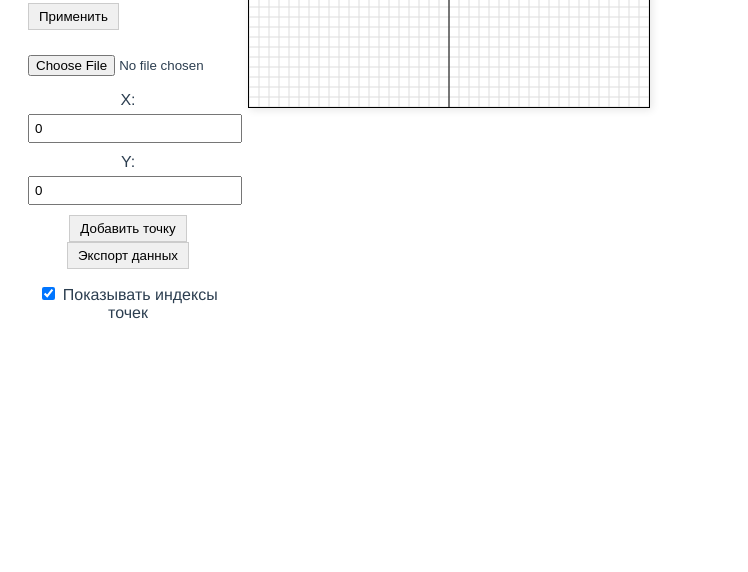
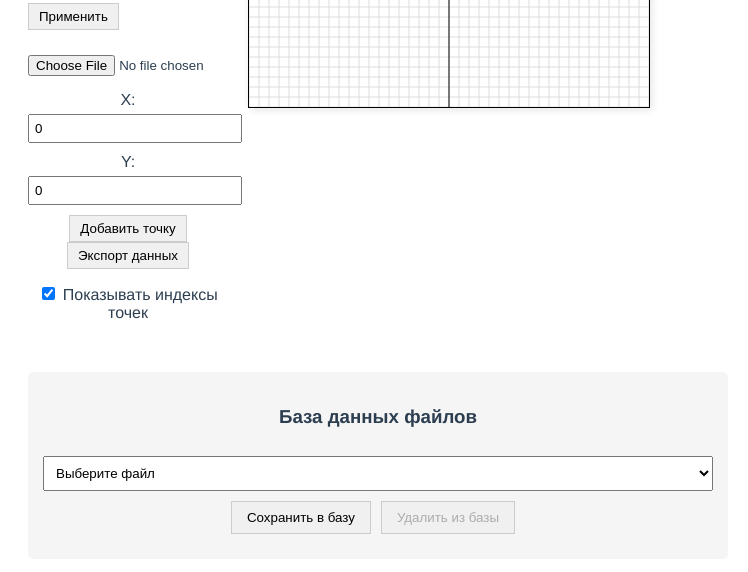
Before and after one commit to MelnichenkoSA/GraphEditorPioner, a Vue app: page / in a window 1280 px wide. Shown: the part 725-1297 px from the top of the page, without its empty margins (0-748 px from the left). Built offline with nearby package versions, Linux system fonts and the light colour scheme.

Commit message:
обнова

```diff
--- a/src/components/DraggableGraph.vue
+++ b/src/components/DraggableGraph.vue
@@ -135,7 +135,18 @@
   </div>
 
 
-      <div class="editor-section">
+       <div class="editor-section">
+    <div class="database-controls">
+      <h3>База данных файлов</h3>
+      <select v-model="selectedFile" @change="loadFromDatabase">
+        <option value="">Выберите файл</option>
+        <option v-for="file in databaseFiles" :key="file.name" :value="file.name">
+          {{ file.name }} ({{ new Date(file.date).toLocaleString() }})
+        </option>
+      </select>
+      <button @click="saveToDatabase">Сохранить в базу</button>
+      <button @click="deleteFromDatabase" :disabled="!selectedFile">Удалить из базы</button>
+    </div>
 
         <div v-if="isEditorVisible" class="file-editor">
     <h3>Импортированный файл</h3>
@@ -210,9 +221,15 @@ export default {
       },
       importedFileContent: null,
       isEditorVisible: false,
+      databaseFiles: [],
+      selectedFile: '',
     };
   },
+  mounted() {
+    this.loadDatabase();
+  },
   computed: {
+
     tempSquarePoints() {
     if (!this.squareCreation.isActive || !this.squareCreation.tempPoint) return '';
     const p1 = this.squareCreation.firstPoint;
@@ -250,6 +267,147 @@ export default {
   }
   },
   methods: {
+  generateFileContent() {
+  if (!this.points || this.points.length < 4) {
+        console.error("Ошибка: недостаточно точек для экспорта", this.points);
+        return;
+    }
+
+    const lines = Array(8).fill("");
+
+    this.points.forEach((point, index) => {
+    if (index < 4) {
+        if (point.index === undefined) {
+            console.error(`Ошибка: точка ${index} не имеет index`, point);
+            return;
+        }
+
+        const pointIndex = point.index.toString();
+        const x = (point.x / 10).toFixed(1);
+        const y = (point.y / 10).toFixed(1);
+        const constraintX = point.constraints?.x || 0;
+        const constraintY = point.constraints?.y || 0;
+
+        // Форматируем каждое значение в свой столбец:
+        // - pointIndex в столбцы 10-14 (ширина 5)
+        // - constraintX в столбцы 15-19 (ширина 5)
+        // - constraintY в столбцы 20-24 (ширина 5)
+        // - x в столбцы 25-44 (ширина 20)
+        // - y в столбцы 45-64 (ширина 20)
+        let line =
+            pointIndex.padStart(10) +           // 10-й столбец (ширина 10)
+            constraintX.toString().padStart(5) + // 20-й столбец (ширина 5)
+            constraintY.toString().padStart(5) + // 25-й столбец (ширина 5)
+            x.padStart(20) +                   // 30-й столбец (ширина 20)
+            y.padStart(20);                     // 50-й столбец (ширина 20)
+
+        lines[4 + index] = line;
+    }
+});
+
+    const line1 = "1".padStart(10) + "1".padStart(10);
+    lines.push(line1);
+
+    let pointsCopy = [...this.points];
+
+    pointsCopy.sort((a, b) => (b.y - a.y) || (b.x - a.x));
+    let maxYMaxX = pointsCopy.shift();
+
+    pointsCopy.sort((a, b) => b.y - a.y);
+    let maxYMinX = pointsCopy.shift();
+
+    pointsCopy.sort((a, b) => a.x - b.x);
+    let minYMinX = pointsCopy.shift();
+
+    let minYMaxX = pointsCopy[0];
+
+    const sortedPoints = [maxYMaxX, maxYMinX, minYMinX, minYMaxX];
+
+    const pointIndices = sortedPoints.map(point => point.index.toString()).join("    ");
+    const indices = sortedPoints.map(point => point.index.toString());
+    const formattedIndices =
+    indices[0].padStart(10) +
+    indices[1].padStart(10) +
+    indices[2].padStart(10) +
+    indices[3].padStart(10);
+
+    lines.push(formattedIndices);
+
+    console.log("✅ Правильный порядок точек:", pointIndices);
+
+    return lines.join('\n');
+},
+  loadDatabase() {
+      const db = localStorage.getItem('graphFilesDatabase');
+      this.databaseFiles = db ? JSON.parse(db) : [];
+    },
+
+    saveToDatabase() {
+  // Создаем содержимое файла из текущих точек
+  const fileContent = this.generateFileContent();
+
+  const fileName = prompt('Введите имя файла:', `graph_${new Date().toISOString().slice(0, 10)}`);
+  if (!fileName) return;
+
+  const fileData = {
+    name: fileName,
+    content: fileContent, // Используем сгенерированное содержимое
+    date: new Date().toISOString(),
+    points: JSON.parse(JSON.stringify(this.points)),
+    width: this.width,
+    height: this.height,
+    connectFirstLast: this.connectFirstLast,
+    integerMode: this.integerMode
+  };
+
+  // Проверяем, есть ли уже файл с таким именем
+  const existingIndex = this.databaseFiles.findIndex(f => f.name === fileName);
+
+  if (existingIndex >= 0) {
+    if (!confirm(`Файл "${fileName}" уже существует. Перезаписать?`)) return;
+    this.databaseFiles[existingIndex] = fileData;
+  } else {
+    this.databaseFiles.push(fileData);
+  }
+
+  localStorage.setItem('graphFilesDatabase', JSON.stringify(this.databaseFiles));
+  alert('Файл сохранен в базе данных!');
+  this.loadDatabase();
+},
+
+    loadFromDatabase() {
+      if (!this.selectedFile) return;
+
+      const file = this.databaseFiles.find(f => f.name === this.selectedFile);
+      if (!file) return;
+
+      this.importedFileContent = file.content;
+      this.points = JSON.parse(JSON.stringify(file.points || []));
+      this.width = file.width || 400;
+      this.height = file.height || 300;
+      this.connectFirstLast = file.connectFirstLast || false;
+      this.integerMode = file.integerMode || false;
+
+      this.newWidth = this.width;
+      this.newHeight = this.height;
+
+      this.parseFileContent(file.content);
+    },
+
+    deleteFromDatabase() {
+      if (!this.selectedFile || !confirm(`Удалить файл "${this.selectedFile}"?`)) return;
+
+      this.databaseFiles = this.databaseFiles.filter(f => f.name !== this.selectedFile);
+      localStorage.setItem('graphFilesDatabase', JSON.stringify(this.databaseFiles));
+
+      if (this.importedFileContent && this.selectedFile === this.importedFileContent.name) {
+        this.importedFileContent = null;
+        this.points = [];
+      }
+
+      this.selectedFile = '';
+      this.loadDatabase();
+    },
     adjustWidth() {
       this.newWidth = Math.round(this.newWidth / 100) * 100;
     },
@@ -823,4 +981,22 @@ polyline {
   margin-top: 5px;
   align-self: flex-start;
 }
+.database-controls {
+  margin-bottom: 20px;
+  padding: 15px;
+  background: #f5f5f5;
+  border-radius: 5px;
+}
+
+.database-controls select {
+  width: 100%;
+  padding: 8px;
+  margin: 10px 0;
+}
+
+.database-controls button {
+  margin-right: 10px;
+  margin-bottom: 10px;
+  padding: 8px 15px;
+}
 </style>
```
